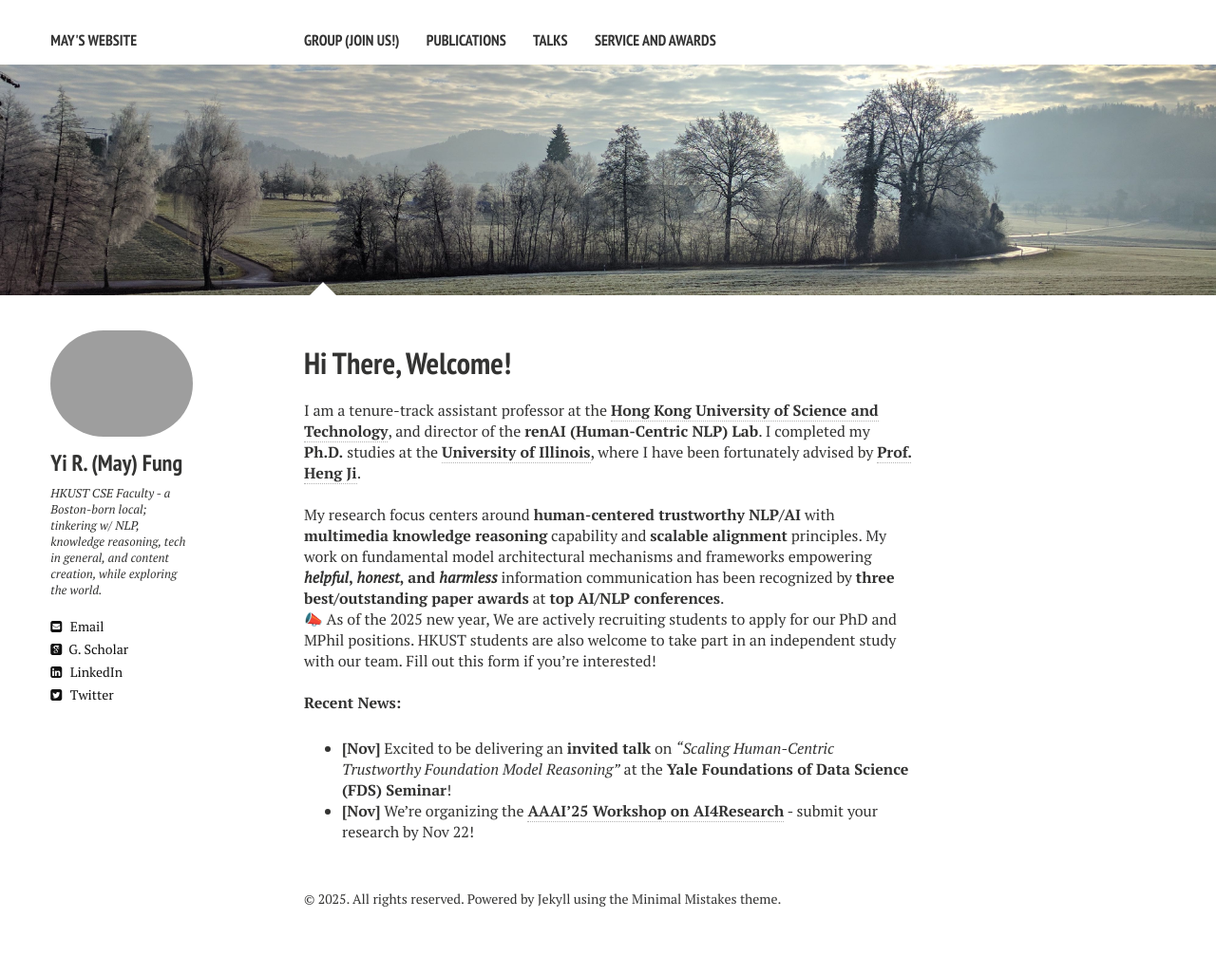
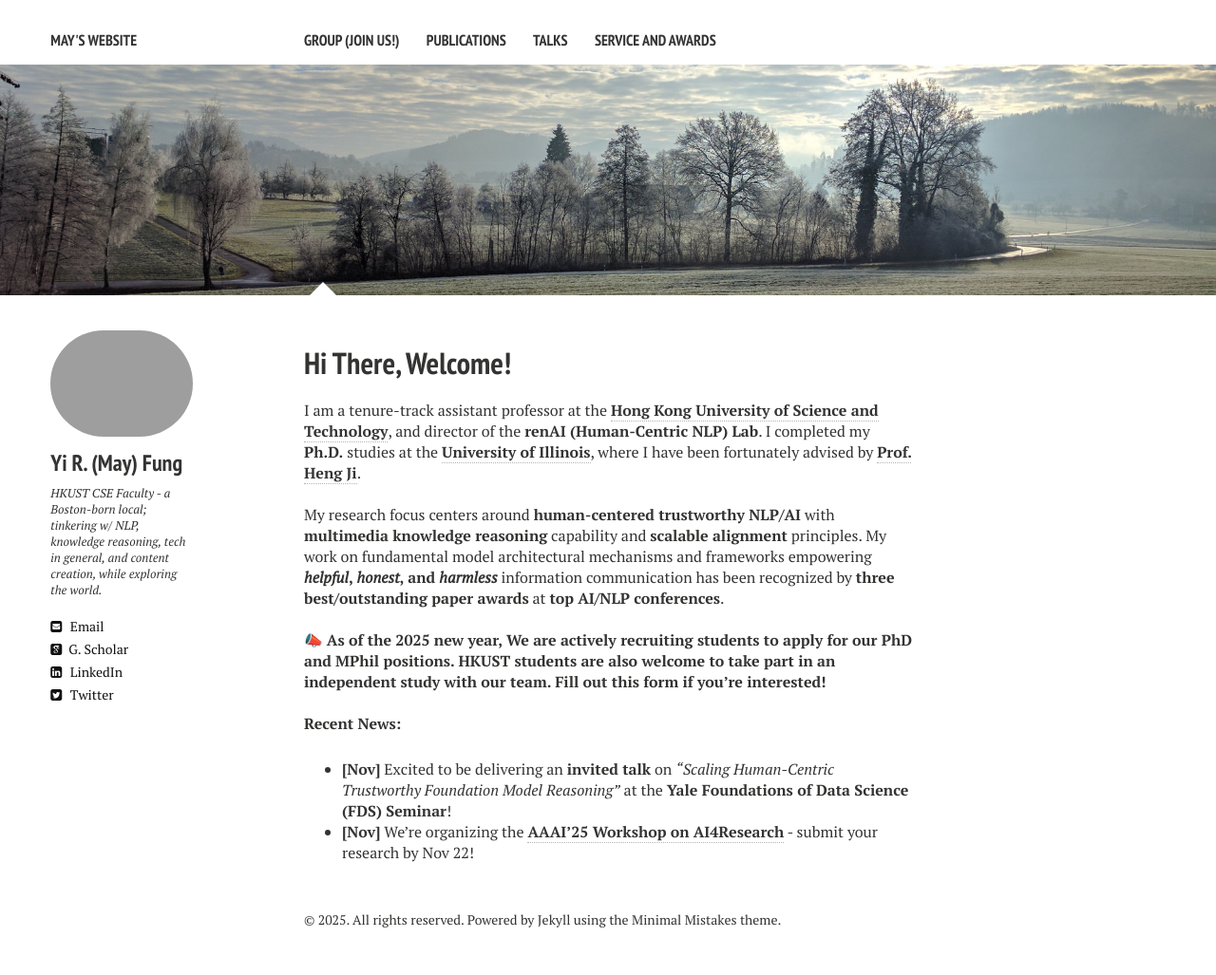
Before and after one commit to mayrfung/mayrfung.github.io, a Jekyll site: the page built from index.md, in a window 1280 px wide. Shown: the whole page at 95% size. Built offline with Jekyll 4.4.1, drawn with Linux system fonts in a browser that asks for light colours; nearby versions of some CDN libraries; before the commit the page ends 1005 px from its top, so only the background shows below that.

Commit message:
Update index.md

```diff
--- a/index.md
+++ b/index.md
@@ -10,8 +10,8 @@ image:
 I am a tenure-track assistant professor at the <a href="https://cse.hkust.edu.hk/" target="_blank"><b>Hong Kong University of Science and Technology</b></a>, and director of the <b>renAI (Human-Centric NLP) Lab</b>. I completed my <b>Ph.D.</b> studies at the <a href="https://cs.illinois.edu/" target="_blank"><b>University of Illinois</b></a>, where I have been fortunately advised by <a href="https://blender.cs.illinois.edu/hengji.html" target="_blank"><b>Prof. Heng Ji</b></a>.
 <br><br>
 My research focus centers around <b>human-centered trustworthy NLP/AI</b> with <b>multimedia knowledge reasoning</b> capability and <b>scalable alignment</b> principles. My work on fundamental model architectural mechanisms and frameworks empowering <b><b><i>helpful</i></b>, <i><b>honest</b></i>, and <i>harmless</i></b> information communication has been recognized by <b>three best/outstanding paper awards</b> at <b>top AI/NLP conferences</b>.
-
-📣 As of the 2025 new year, We are actively recruiting students to apply for our PhD and MPhil positions. HKUST students are also welcome to take part in an independent study with our team. Fill out this form if you're interested!
+<br><br>
+📣 <b>As of the 2025 new year, We are actively recruiting students to apply for our PhD and MPhil positions. HKUST students are also welcome to take part in an independent study with our team. Fill out this form if you're interested!</b>
 
 <br>
 <b>Recent News:</b>
```
